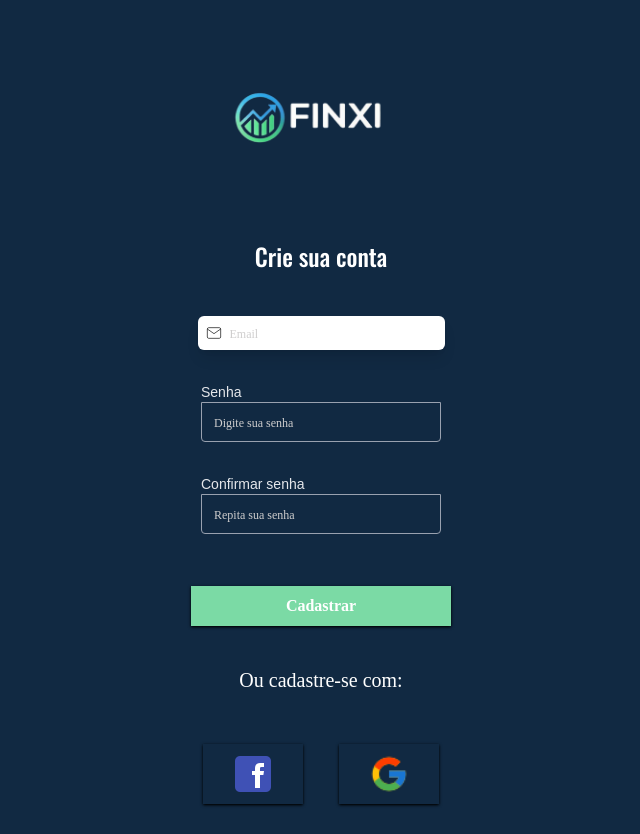
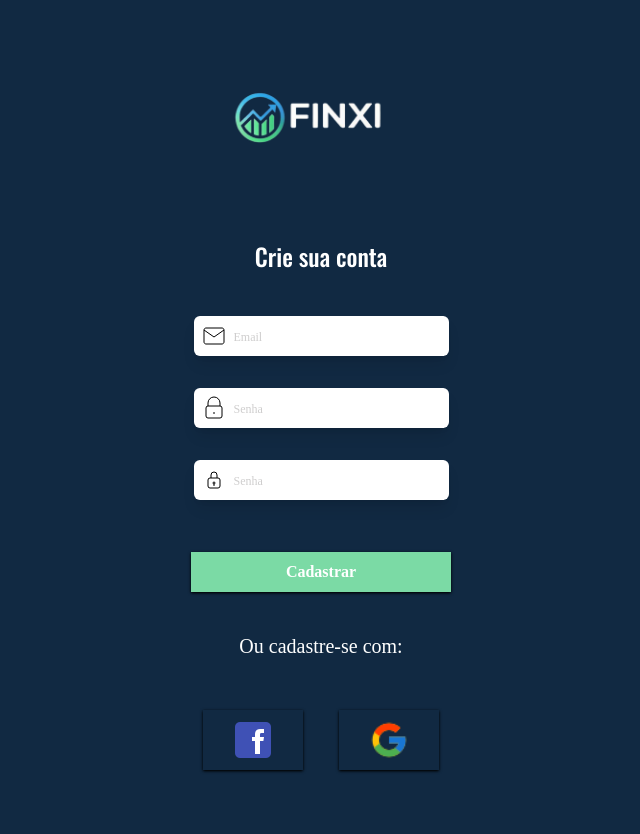
Before and after one commit to dilucas00/web-app-responsive, a React (Vite) app in the folder finxi-webapp/: page /login in a window 1280 px wide. Shown: the whole page, without its empty margins (319-959 px from the left). After the commit the page ends 800 px from the top, so only its background shows below. Built offline with nearby package versions, Linux system fonts and the light colour scheme.

Commit message:
input da tela de cadastro concluido

```diff
--- a/finxi-webapp/src/Login.css
+++ b/finxi-webapp/src/Login.css
@@ -2,9 +2,7 @@ body{
      background-color: #112942;
 
 }
-input{
 
-}
 input:focus::-webkit-input-placeholder {
     color: transparent;
  }
--- a/finxi-webapp/src/components/Login.jsx
+++ b/finxi-webapp/src/components/Login.jsx
@@ -12,6 +12,8 @@ function Login(){
                 <div className='flex items-center justify-center w-full'>
                     <h4 className='text-white text-2xl font-oswald'>Crie sua conta</h4>
                 </div>
+
+                {/* INPUT EMAIL */}
                 <div
                 className="shadow-lg flex gap-2 items-center bg-white p-2 hover:shadow-xl  duration-300 hover:border-2 border-gray-400 group rounded-md"
                 >
@@ -20,8 +22,8 @@ function Login(){
                     fill="none"
                     stroke="currentColor"
                     viewBox="0 0 24 24"
-                    height="1em"
-                    width="1em"
+                    height="1.5em"
+                    width="1.5em"
                 >
                     <path
                     d="M4 4h16c1.1 0 2 .9 2 2v12c0 1.1-.9 2-2 2H4c-1.1 0-2-.9-2-2V6c0-1.1.9-2 2-2z"
@@ -36,18 +38,59 @@ function Login(){
                 />
                 </div>
 
-                <div className='flex flex-col'>
-                    <label htmlFor="" className='text-gray-200 text-sm'>Senha</label>
-                    <input placeholder='Digite sua senha' className='bg-transparent border-1 rounded-b-sm border-gray-400 w-60 h-10 text-sm outline-none transition-all  text-red placeholder:text-gray-700 placeholder:font-extralight placeholder:text-xs font-montserrat  p-3'></input>
+                {/* INPUT SENHA */}
+
+                <div
+                className="shadow-lg flex gap-2 items-center bg-white p-2 hover:shadow-xl  duration-300 hover:border-2 border-gray-400 group rounded-md"
+                >
+                <svg
+                    class="group-hover:rotate-[360deg] duration-300"
+                    fill="none"
+                    stroke="currentColor"
+                    viewBox="0 0 24 24"
+                    height="1.5em"
+                    width="1.5em"
+                >
+                    <path d="M6 10V7a6 6 0 0 1 12 0v3" />
+                    <rect x="4" y="10" width="16" height="12" rx="2" />
+                    <path d="M12 16v2" />
+                </svg>
+                <input
+                    type="password"
+                    name="password"
+                    className="flex-1  focus:outline-none"
+                    placeholder="Senha"
+                />
                 </div>
 
-                <div className='flex flex-col'>
-                    <label htmlFor="" className='text-gray-200 text-sm'>Confirmar senha</label>
-                    <input placeholder='Repita sua senha' className='bg-transparent border-1 rounded-b-sm border-gray-400 w-60 h-10 text-sm outline-none transition-all  text-red placeholder:text-gray-200 placeholder:font-extralight placeholder:text-xs font-montserrat  p-3'></input>
+                {/* INPUT CONFIRMAR SENHA */}
+
+                <div
+                className="shadow-lg flex gap-2 items-center bg-white p-2 hover:shadow-xl  duration-300 hover:border-2 border-gray-400 group rounded-md"
+                >
+                <svg
+                    class="group-hover:rotate-[360deg] duration-300"
+                    fill="none"
+                    stroke="currentColor"
+                    viewBox="0 0 24 24"
+                    height="1.5em"
+                    width="1.5em"
+                >
+                    <rect x="6" y="10" width="12" height="10" rx="2" />
+                    <path d="M9 10V7a3 3 0 0 1 6 0v3" />
+                    <circle cx="12" cy="15" r="1" />
+                    <path d="M12 16v2" />
+                </svg>
+                <input
+                    type="password"
+                    name="password"
+                    className="flex-1  focus:outline-none"
+                    placeholder="Senha"
+                />
                 </div>
 
                 <div className='m-5'>
-                    <button className='bg-[#7BDAA5] text-white w-65 h-10 text-sm font-bold shadow-black shadow shadow font-montserrat cursor-pointer hover:scale-105 transition'>Cadastrar</button>
+                    <button className='bg-[#7BDAA5] text-white w-65 h-10 text-sm font-bold shadow-black shadow font-montserrat cursor-pointer hover:scale-105 transition'>Cadastrar</button>
                 </div>
             </div>
             <div className='flex items-centercenter justify-center pt-5 w-full'>
```
